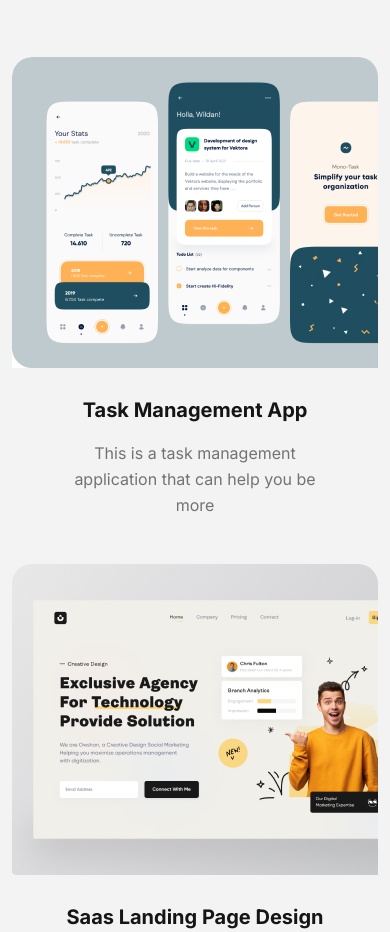
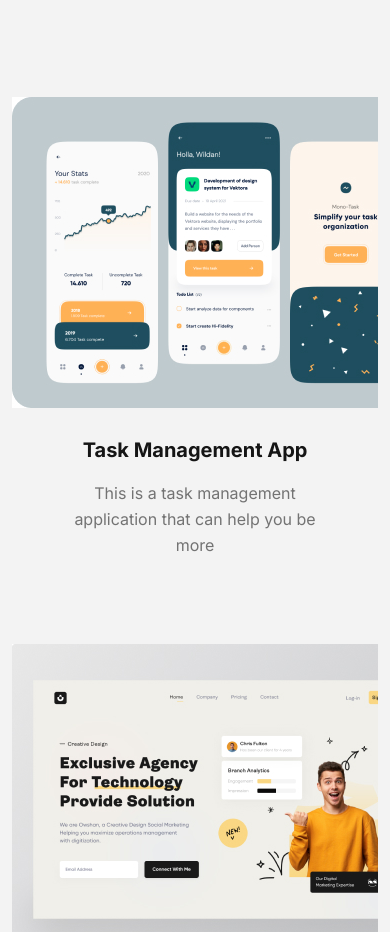
Before and after one commit to luciiifeer/project-figma01, a plain HTML site: page index.html in a window 390 px wide. Shown: the part 2966-3898 px from the top of the page. Drawn offline with Linux system fonts and the light colour scheme.

Commit message:
responsive 575.98

```diff
--- a/css/responsive.css
+++ b/css/responsive.css
@@ -160,11 +160,16 @@
     }
 
     #work_part .title p {
-        margin-bottom: 60px;
+        margin-bottom: 80px;
+    }
+
+    #work_part .main_w {
+        border-radius: 10px;
+        padding: 20px 0;
     }
 
     #work_part {
-        padding-bottom: 60px;
+        padding-bottom: 10px;
     }
 
 
@@ -206,6 +211,9 @@
         max-width: 500px;
     }
 
+    #review_part .container .title {
+        margin-bottom: 60px;
+    }
 
     #review_part .main_slider .left {
         left: 10px;
```
